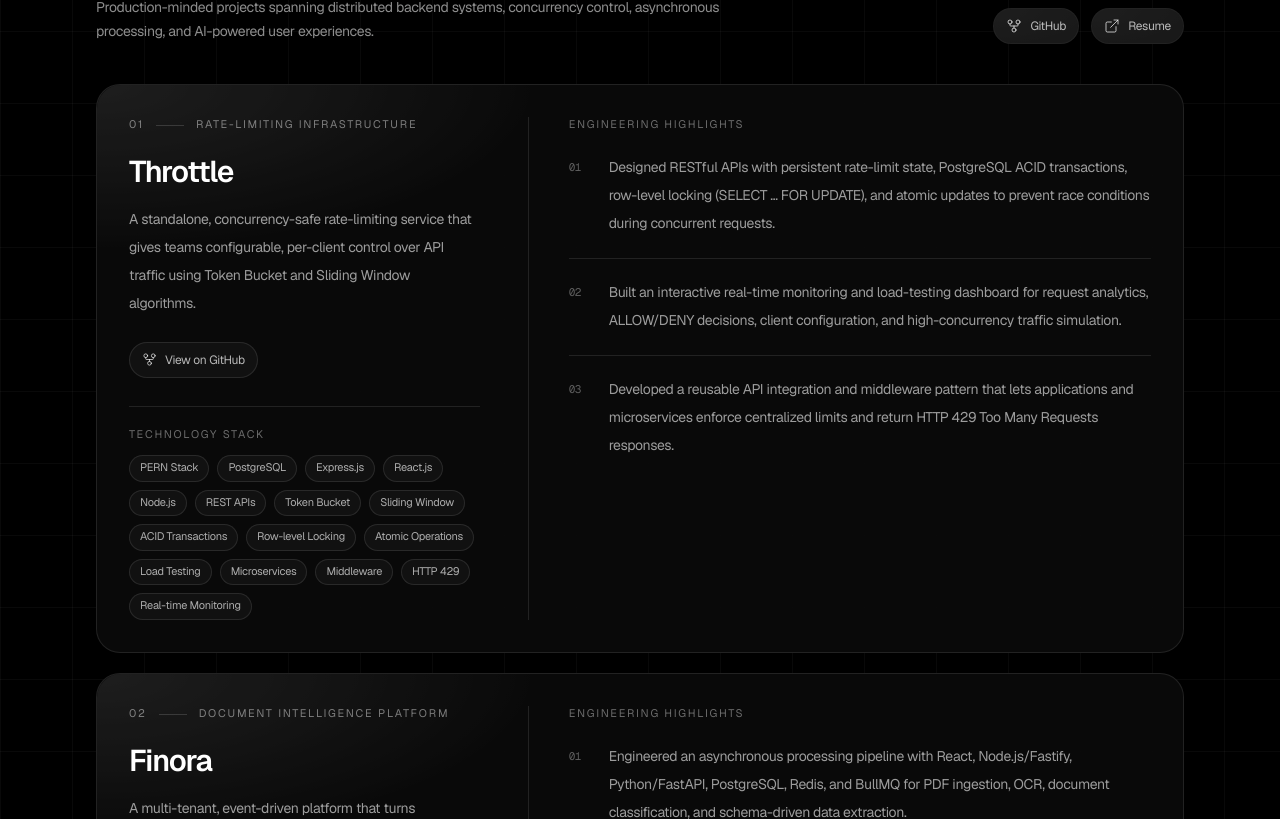
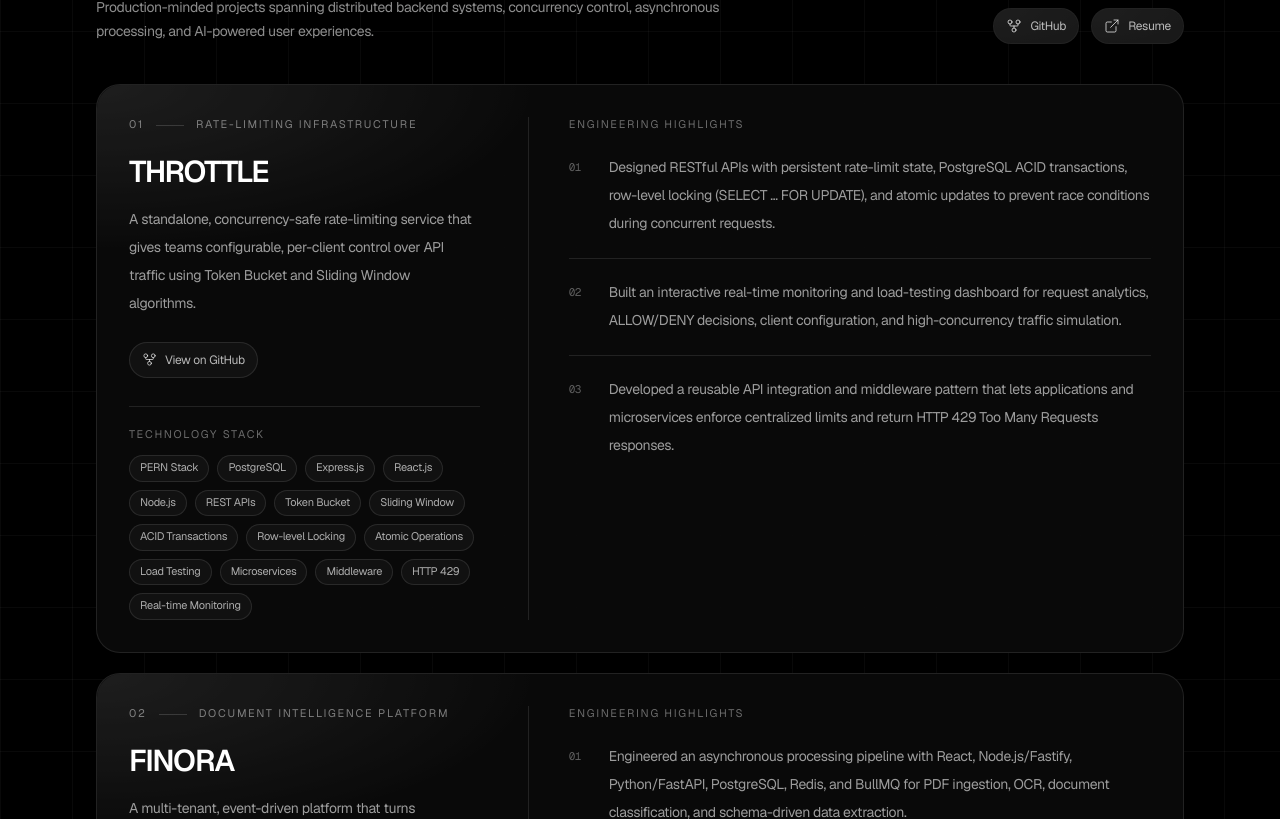
Before and after one commit to anbv29/portf, a Next.js app: page / in a window 1280 px wide. Shown: the part 2201-3020 px from the top of the page. Built offline with nearby package versions, Linux system fonts and the light colour scheme; no server answers.

Commit message:
Commit done

```diff
--- a/src/components/projects.tsx
+++ b/src/components/projects.tsx
@@ -7,7 +7,7 @@ import { TiltCard } from "@/components/tilt-card";
 const projects = [
   {
     number: "01",
-    title: "Throttle",
+    title: "THROTTLE",
     github: "https://github.com/anbv29/Throttle",
     type: "Rate-limiting infrastructure",
     blurb:
@@ -38,7 +38,7 @@ const projects = [
   },
   {
     number: "02",
-    title: "Finora",
+    title: "FINORA",
     github: "https://github.com/anbv29/Finora",
     type: "Document intelligence platform",
     blurb:
```
